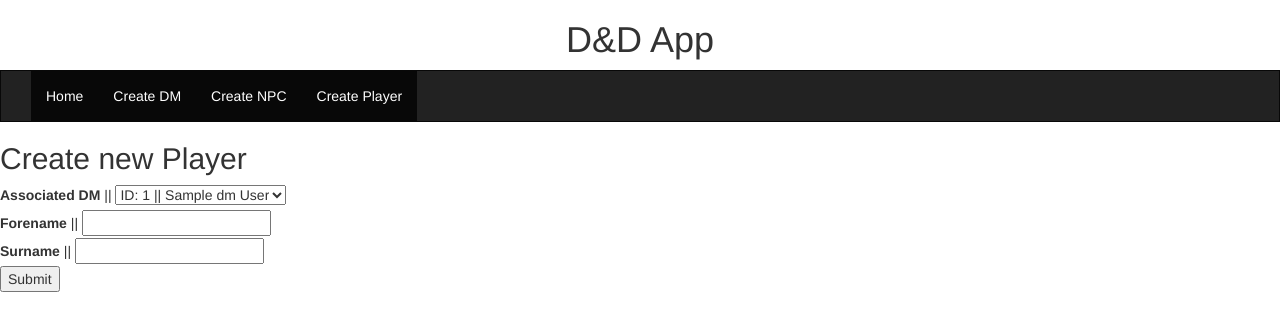
After one commit to Jack-Middleton/QA_Enable_Project, a Flask app: page /createplayer in a window 1280 px wide. The commit adds this page. Shown: the top 331 px of the page. Run offline with Flask 2, Linux system fonts and the light colour scheme; tables that the repository leaves empty hold one stand-in row (values such as "Sample post"); some libraries are stand-ins or nearby versions.

Commit message:
Added the player form and CRUD functionality

```diff
--- a/application/forms.py
+++ b/application/forms.py
@@ -8,10 +8,15 @@ class CreateDM(FlaskForm):
 
 class CreateNPC(FlaskForm):
     dm_id = SelectField('Associated DM', choices=[])
-    npc_list = SelectField("NPC to update", choices=[])
     npc_name = StringField('Name of NPC')
     npc_race = SelectField('NPC Race', choices=[('Dragonborn', 'Dragonborn'), ('Dwarf','Dwarf'), ('Human', 'Human'), \
         ('Elf', 'Elf'), ('Half-Elf', 'Half-Elf'), ('Gnome', 'Gnome'), ('Halfling', 'Halfling'), ('Half-Orc', 'Half-Orc'), ('Human', 'Human'), \
             ('Tiefling', 'Tiefling')] )
     npc_details = StringField('Details of the NPC eg; equipment, basic stats etc.')
     submit = SubmitField('Submit')
+
+class CreatePlayer(FlaskForm):
+    dm_id = SelectField('Associated DM', choices=[])
+    forename = StringField('Forename')
+    surname = StringField('Surname')
+    submit = SubmitField('Submit')
--- a/application/models.py
+++ b/application/models.py
@@ -16,7 +16,7 @@ class NPC(db.Model):
     npc_race = db.Column(db.String(255))
     npc_details = db.Column(db.String(1000))
     def __str__(self):
-        return f"NPC ID: {self.npc_id} || Name: {self.npc_name} || Race: {self.npc_race} || Details: {self.npc_details}"
+        return f"ID: {self.npc_id} || Name: {self.npc_name} || Race: {self.npc_race} || Details: {self.npc_details}"
 
 class Player(db.Model):
     player_id = db.Column(db.Integer, primary_key=True)
@@ -25,7 +25,7 @@ class Player(db.Model):
     surname = db.Column(db.String(255))
     player_characters = db.relationship('Player_character', backref='player')
     def __str__(self):
-        return f"{self.forename} {self.surname}"
+        return f"ID: {self.player_id} || {self.forename} {self.surname}"
 
 class Player_character(db.Model):
     pc_id = db.Column(db.Integer, primary_key=True)
@@ -39,14 +39,11 @@ class Player_character(db.Model):
     intelligence = db.Column(db.Integer)
     wisdom = db.Column(db.Integer)
     constitution = db.Column(db.Integer)
-    charisma = db.Column(db.Boolean())
-    str_save = db.Column(db.Boolean())
-    dex_save = db.Column(db.Boolean())
-    int_save = db.Column(db.Boolean())
-    wis_save = db.Column(db.Boolean())
-    con_save = db.Column(db.Boolean())
-    char_save = db.Column(db.Boolean())
-    # add individual proficiencies / ability checks
+    first_saving_throw = db.Column(db.String(15))
+    second_saving_throw = db.Column(db.String(15))
+    fi_ability_check = db.Column(db.String(15))
+    se_ability_check = db.Column(db.String(15))
+    th_ability_check = db.Column(db.String(15))
 
 class Spells(db.Model):
     spell_id = db.Column(db.Integer, primary_key=True)
--- a/application/routes.py
+++ b/application/routes.py
@@ -1,7 +1,7 @@
 from flask import redirect, url_for, render_template, request
 from application import app, db
-from application.models import DM, NPC
-from application.forms import CreateDM, CreateNPC
+from application.models import DM, NPC, Player
+from application.forms import CreateDM, CreateNPC, CreatePlayer
 
 @app.route('/')
 def home():
@@ -9,8 +9,10 @@ def home():
     num_NPCs = NPC.query.count()
     dm_list = list(DM.query.all())
     npc_list = list(NPC.query.all())
-
-    return render_template('index.html', ptitle = 'Home Page' ,num = num_DMs, npcs = npc_list, DMs = dm_list, no_NPCs = num_NPCs)
+    player_list = list(Player.query.all())
+    num_players = Player.query.count()
+    return render_template('index.html', ptitle = 'Home Page' ,num = num_DMs, npcs = npc_list, \
+        DMs = dm_list, no_NPCs = num_NPCs, players = player_list, no_players = num_players)
 
 
 # Below is the CRUD functionality associated to the DM table
@@ -21,8 +23,8 @@ def deletedm(pk):
     db.session.commit()
     return redirect(url_for('home'))
 
-@app.route('/searchpage/int:<pk>')
-def searchpage(pk):
+@app.route('/searchnpc/int:<pk>')
+def searchnpc(pk):
     dm = DM.query.get(pk)
     dm_npcs = dm.dm_npcs
     return render_template('DMsearch.html',list = dm_npcs, ptitle = "List of DM associated NPCs")
@@ -49,6 +51,9 @@ def createdm():
         db.session.commit()
         return redirect(url_for('home'))
     return render_template('createDM.html', form = Form, ptitle = 'Create DM')
+
+
+
 
 # Below is the CRUD functionality for the NPC table
 
@@ -88,4 +93,46 @@ def createnpc():
         db.session.add(new_npc)
         db.session.commit()
         return redirect(url_for('home'))
-    return render_template('createNPC.html', form = Form, ptitle = 'Create NPC')
+    return render_template('createNPC.html', form = Form, ptitle = 'Create new NPC')
+
+
+
+
+# Below is the CRUD functionality for the player table
+
+@app.route('/createplayer', methods=['GET', 'POST'])
+def createplayer():
+    dm_id = DM.query.all()
+    Form = CreatePlayer()
+    Form.dm_id.choices.extend([( dm.dm_id, str(dm)) for dm in dm_id])
+    if request.method == 'POST':
+        fk_dm_id = Form.dm_id.data
+        forename = Form.forename.data
+        surname = Form.surname.data
+        new_player = Player(fk_dm_id = fk_dm_id, forename = forename, surname = surname)
+        db.session.add(new_player)
+        db.session.commit()
+        return redirect(url_for('home'))
+    return render_template('createPlayer.html', form = Form, ptitle = 'Create new Player')
+
+
+@app.route('/updateplayer/<int:pk>', methods=['GET', 'POST'])
+def updateplayer(pk):
+    player = Player.query.get(pk)
+    dm = DM.query.all()
+    Form = CreatePlayer()
+    Form.dm_id.choices.extend([( dm.dm_id, str(dm)) for dm in dm])
+    if request.method == 'POST':
+        player.fk_dm_id = Form.dm_id.data
+        player.forename = Form.forename.data
+        player.surname = Form.surname.data
+        db.session.commit()
+        return redirect(url_for('home'))
+    return render_template('createPlayer.html', form = Form, ptitle = "Update Player")
+
+@app.route('/deleteplayer/<int:pk>')
+def deleteplayer(pk):
+    todelete = Player.query.get(pk)
+    db.session.delete(todelete)
+    db.session.commit()
+    return redirect(url_for('home'))
--- /dev/null
+++ b/application/templates/createPlayer.html
@@ -0,0 +1,18 @@
+{% extends 'layout.html' %}
+{% block body %}
+    <h2>{{ ptitle }}</h2>
+    <div class="Form">
+        <form method="POST" action="">
+
+            {{ form.hidden_tag() }}
+            {{ form.dm_id.label }} || {{ form.dm_id }}
+            <br>
+            {{ form.forename.label }} || {{ form.forename }}
+            <br>
+            {{ form.surname.label }} || {{ form.surname }}
+            <br>
+            {{ form.submit }}
+        </form>
+
+</div>
+{% endblock body %}
--- a/application/templates/layout.html
+++ b/application/templates/layout.html
@@ -44,6 +44,8 @@
                   <li class="active"><a href="{{ url_for ('home')}}">Home</a></li>
                   <li class="active"><a href="{{ url_for('createdm') }}">Create DM</a></li>
                   <li class="active"><a href="{{ url_for('createnpc') }}">Create NPC</a></li>
+                  <li class="active"><a href="{{ url_for('createplayer') }}">Create Player</a></li>
+
                 </ul>
               </div>
             </div>
```
Also changed, not shown: application/templates/index.html (+18 -2 lines).
